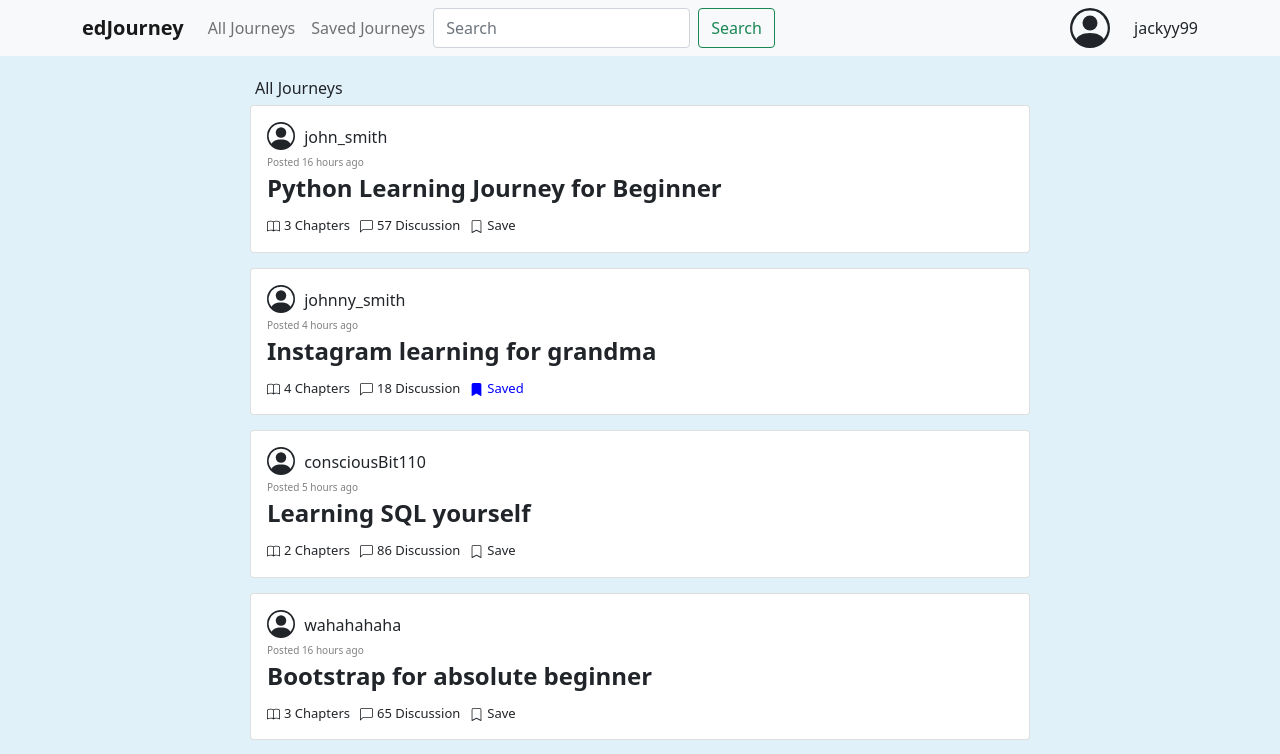
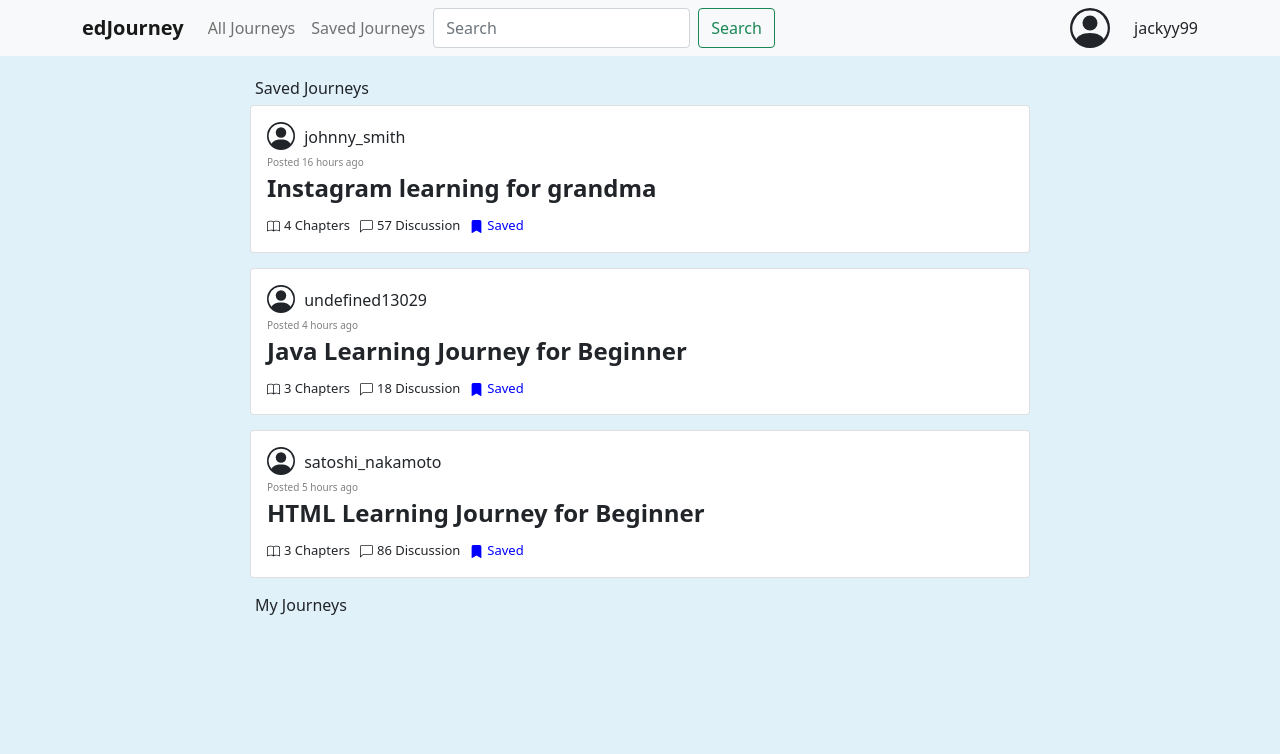
Before and after one commit to yuyangji/MelbHackUndefined, a React (Create React App) app in the folder client/: page / in a window 1280 px wide. Shown: the top 754 px of the page. Built offline with nearby package versions, Linux system fonts and the light colour scheme.

Commit message:
Display saved journey

```diff
--- a/client/src/App.js
+++ b/client/src/App.js
@@ -1,8 +1,17 @@
+import "bootstrap/dist/css/bootstrap.min.css";
 import Homepage from "./components/Homepage";
-import "bootstrap/dist/css/bootstrap.min.css";
+import LoggedSavedJourneyPage from "./components/LoggedSavedJourneyPage";
+import journeyList from "./dummyJourney.json";
+import userData from "./dummyUser.json";
 
 function App() {
-  return <Homepage />;
+  return (
+    <LoggedSavedJourneyPage
+      username={userData.username}
+      journeyList={journeyList}
+      savedList={userData.saved_journey}
+    />
+  );
 }
 
 export default App;
--- /dev/null
+++ b/client/src/components/LoggedSavedJourneyPage/index.js
@@ -0,0 +1,59 @@
+import React from "react";
+import JourneyCardList from "../shared/JourneyCardList";
+import LoggedHeader from "../shared/LoggedHeader";
+
+const LoggedSavedJourneyPage = ({ username, journeyList, savedList }) => {
+  // get my journey and saved journey
+  var myJourneyList = [];
+  var savedJourneyList = [];
+  for (let i in journeyList) {
+    if (journeyList[i].creator === username) {
+      myJourneyList.push(journeyList[i]);
+    }
+    for (let saved in savedList) {
+      if (journeyList[i].journey_id === savedList[saved].journey_id) {
+        savedJourneyList.push(journeyList[i]);
+        break;
+      }
+    }
+  }
+
+  return (
+    <>
+      <LoggedHeader username={username} />
+
+      {/* Layout placed under header */}
+      <div style={{ minWidth: "100vw", minHeight: `calc(100vh - 56px)` }}>
+        <div
+          style={{
+            padding: "20px 24px",
+            boxSizing: "border-box",
+            display: "flex",
+            flexDirection: "row",
+            justifyContent: "center",
+            margin: "0 auto",
+            maxWidth: "1248px",
+          }}
+        >
+          <div>
+            <JourneyCardList
+              style={{ display: "block" }}
+              journeyList={savedJourneyList}
+              savedList={savedList}
+              listTitle="Saved Journeys"
+            />
+
+            <JourneyCardList
+              style={{ display: "block" }}
+              journeyList={myJourneyList}
+              savedList={savedList}
+              listTitle="My Journeys"
+            />
+          </div>
+        </div>
+      </div>
+    </>
+  );
+};
+
+export default LoggedSavedJourneyPage;
```
Also changed, not shown: client/src/components/SavedJourneyPage/index.js (deleted).
